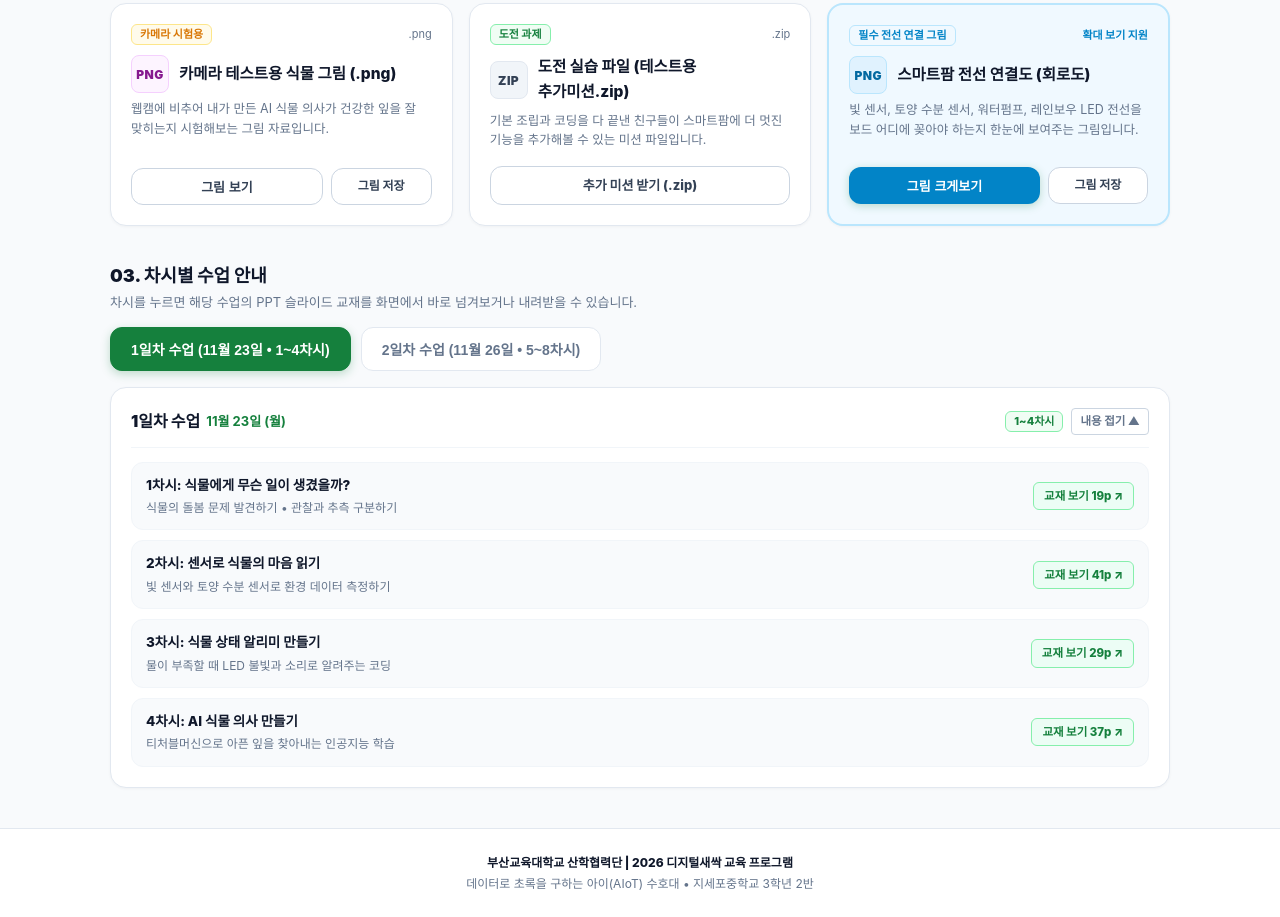
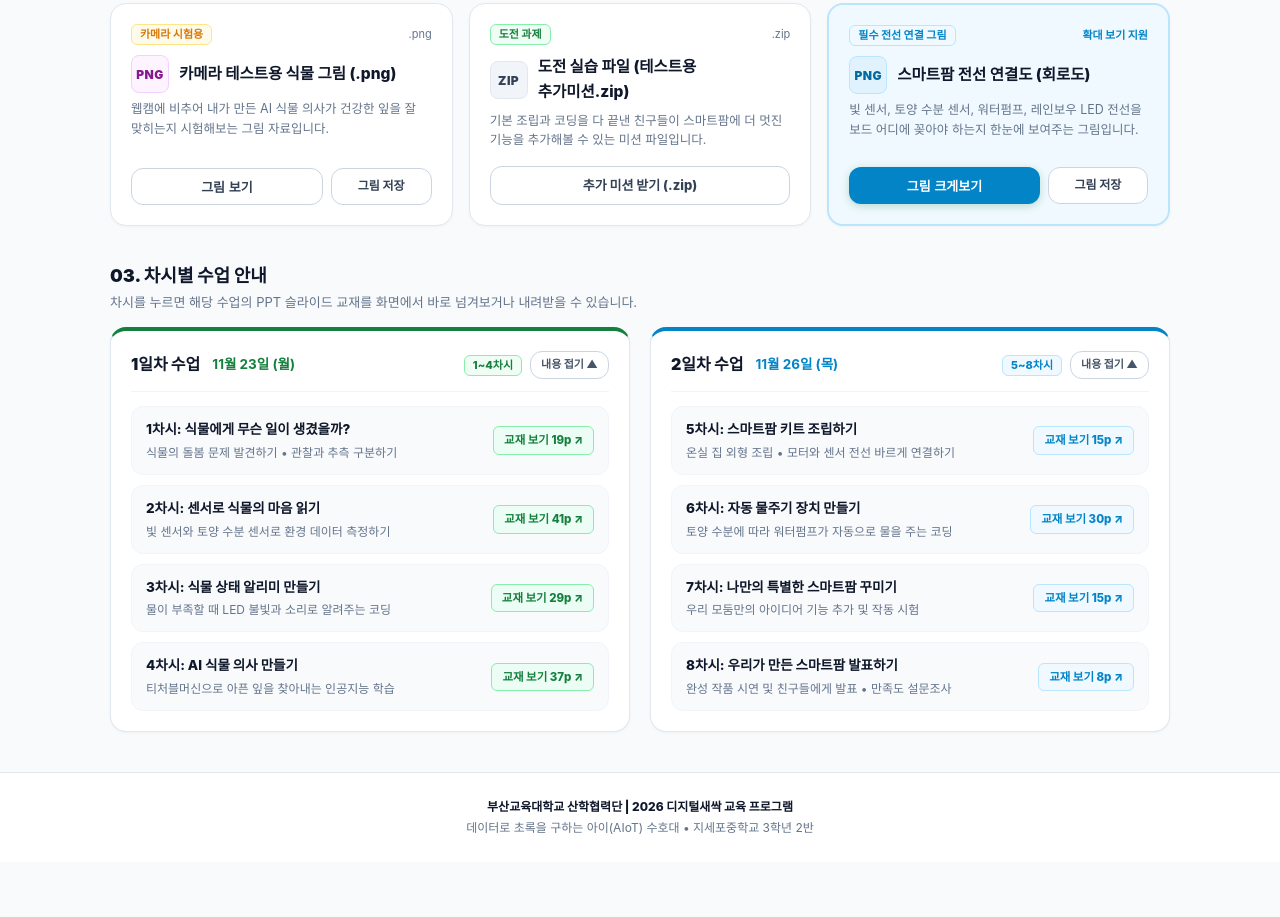
Before and after one commit to heethink/jisepo-aiot, a plain HTML site: page index.html in a window 1280 px wide. Shown: the part 1217-2134 px from the top of the page. After the commit the page ends 2079 px from the top, so only its background shows below. Drawn offline with Linux system fonts and the light colour scheme; a web font is replaced by a local one.

Commit message:
fix: 차시별 수업 안내 중복 탭 버튼 제거 및 1일차/2일차 동시 노출 (접기/펼치기 토글 지원)

```diff
--- a/index.html
+++ b/index.html
@@ -575,57 +575,14 @@
     }
 
     /* 차시별 수업 교재 (2개 일차) */
-        /* 차시별 안내 일차 선택 탭 버튼 */
-    .day-filter-tabs {
-      display: flex;
-      gap: 10px;
-      margin-bottom: 16px;
-      flex-wrap: wrap;
-    }
-
-    .day-filter-btn {
-      padding: 11px 20px;
-      border-radius: var(--radius-md);
-      font-size: 14px;
-      font-weight: 800;
-      border: 1.5px solid var(--border-color);
-      background: #ffffff;
-      color: var(--text-muted);
-      cursor: pointer;
-      transition: all 0.2s ease;
-      display: inline-flex;
-      align-items: center;
-      gap: 8px;
-    }
-
-    .day-filter-btn:hover {
-      border-color: #94a3b8;
-      color: var(--text-main);
-      transform: translateY(-1px);
-    }
-
-    .day-filter-btn.active-green {
-      background: var(--primary);
-      border-color: var(--primary);
-      color: #ffffff;
-      box-shadow: 0 3px 10px rgba(21, 128, 61, 0.25);
-    }
-
-    .day-filter-btn.active-blue {
-      background: var(--blue);
-      border-color: var(--blue);
-      color: #ffffff;
-      box-shadow: 0 3px 10px rgba(2, 132, 199, 0.25);
-    }
-
-    .day-lessons-body {
-      transition: all 0.3s ease;
+        .day-lessons-body {
+      transition: all 0.25s ease;
     }
 
     .curriculum-wrap {
       display: grid;
-      grid-template-columns: 1fr;
-      gap: 18px;
+      grid-template-columns: repeat(2, 1fr);
+      gap: 20px;
     }
 
     .day-box {
@@ -1173,27 +1130,17 @@
         </div>
       </div>
 
-      <!-- 1일차 / 2일차 전환 및 내용 숨기기/확인 버튼 -->
-      <div class="day-filter-tabs">
-        <button type="button" id="dayFilterBtn1" class="day-filter-btn active-green" onclick="toggleCurriculumDay(1)">
-          1일차 수업 (11월 23일 • 1~4차시)
-        </button>
-        <button type="button" id="dayFilterBtn2" class="day-filter-btn" onclick="toggleCurriculumDay(2)">
-          2일차 수업 (11월 26일 • 5~8차시)
-        </button>
-      </div>
-
       <div class="curriculum-wrap">
-        <!-- 1일차 수업 내용 -->
-        <div class="day-box" id="curriculumDay1">
-          <div class="day-box-head" onclick="toggleCurriculumBody(1)" style="cursor: pointer;" title="클릭하여 차시별 수업내용 접기/펼치기">
+        <!-- 1일차 수업 내용 (1~4차시) -->
+        <div class="day-box" id="curriculumDay1" style="border-top: 4px solid var(--primary);">
+          <div class="day-box-head" onclick="toggleCurriculumBody(1)" style="cursor: pointer;" title="클릭하여 1일차 수업내용 접기/펼치기">
             <div class="day-box-title">
               <span>1일차 수업</span>
-              <span style="font-size: 13px; font-weight: 700; color: var(--primary);">11월 23일 (월)</span>
+              <span style="font-size: 13.5px; font-weight: 700; color: var(--primary); margin-left: 6px;">11월 23일 (월)</span>
             </div>
             <div style="display: flex; align-items: center; gap: 8px;">
               <span class="badge badge-primary">1~4차시</span>
-              <span id="dayToggleLabel1" style="font-size: 11.5px; font-weight: 800; color: #64748b; background: #ffffff; border: 1px solid #cbd5e1; border-radius: 4px; padding: 3px 8px;">내용 접기 ▲</span>
+              <span id="dayToggleLabel1" class="btn btn-outline" style="min-height: 28px; padding: 2px 10px; font-size: 11px; font-weight: 800; color: #475569; border-color: #cbd5e1; background: #ffffff;">내용 접기 ▲</span>
             </div>
           </div>
 
@@ -1232,16 +1179,16 @@
           </div>
         </div>
 
-        <!-- 2일차 수업 내용 -->
-        <div class="day-box" id="curriculumDay2" style="display: none;">
-          <div class="day-box-head" onclick="toggleCurriculumBody(2)" style="cursor: pointer;" title="클릭하여 차시별 수업내용 접기/펼치기">
+        <!-- 2일차 수업 내용 (5~8차시) -->
+        <div class="day-box" id="curriculumDay2" style="border-top: 4px solid var(--blue);">
+          <div class="day-box-head" onclick="toggleCurriculumBody(2)" style="cursor: pointer;" title="클릭하여 2일차 수업내용 접기/펼치기">
             <div class="day-box-title">
               <span>2일차 수업</span>
-              <span style="font-size: 13px; font-weight: 700; color: var(--blue);">11월 26일 (목)</span>
+              <span style="font-size: 13.5px; font-weight: 700; color: var(--blue); margin-left: 6px;">11월 26일 (목)</span>
             </div>
             <div style="display: flex; align-items: center; gap: 8px;">
               <span class="badge badge-blue">5~8차시</span>
-              <span id="dayToggleLabel2" style="font-size: 11.5px; font-weight: 800; color: #64748b; background: #ffffff; border: 1px solid #cbd5e1; border-radius: 4px; padding: 3px 8px;">내용 접기 ▲</span>
+              <span id="dayToggleLabel2" class="btn btn-outline" style="min-height: 28px; padding: 2px 10px; font-size: 11px; font-weight: 800; color: #475569; border-color: #cbd5e1; background: #ffffff;">내용 접기 ▲</span>
             </div>
           </div>
 
@@ -1523,6 +1470,20 @@
       8: { num: 8, title: "8차시: 우리가 만든 스마트팜 발표하기", pageCount: 8, fileSize: "876KB", pdfUrl: "./curriculum_lessons/lesson_8.pdf" }
     };
 
+    // 카드 헤더 클릭 시 차시별 수업내용 접기/펼치기 (숨기기 & 확인)
+    function toggleCurriculumBody(day) {
+      const body = document.getElementById("dayLessonsBody" + day);
+      const label = document.getElementById("dayToggleLabel" + day);
+      if (!body) return;
+      if (body.style.display === "none") {
+        body.style.display = "block";
+        if (label) label.textContent = "내용 접기 ▲";
+      } else {
+        body.style.display = "none";
+        if (label) label.textContent = "내용 확인 ▼";
+      }
+    }
+
     function openCurriculumModal(lessonNum = 1) {
       switchCurriculumLesson(lessonNum);
       const modal = document.getElementById("curriculumModal");
```
